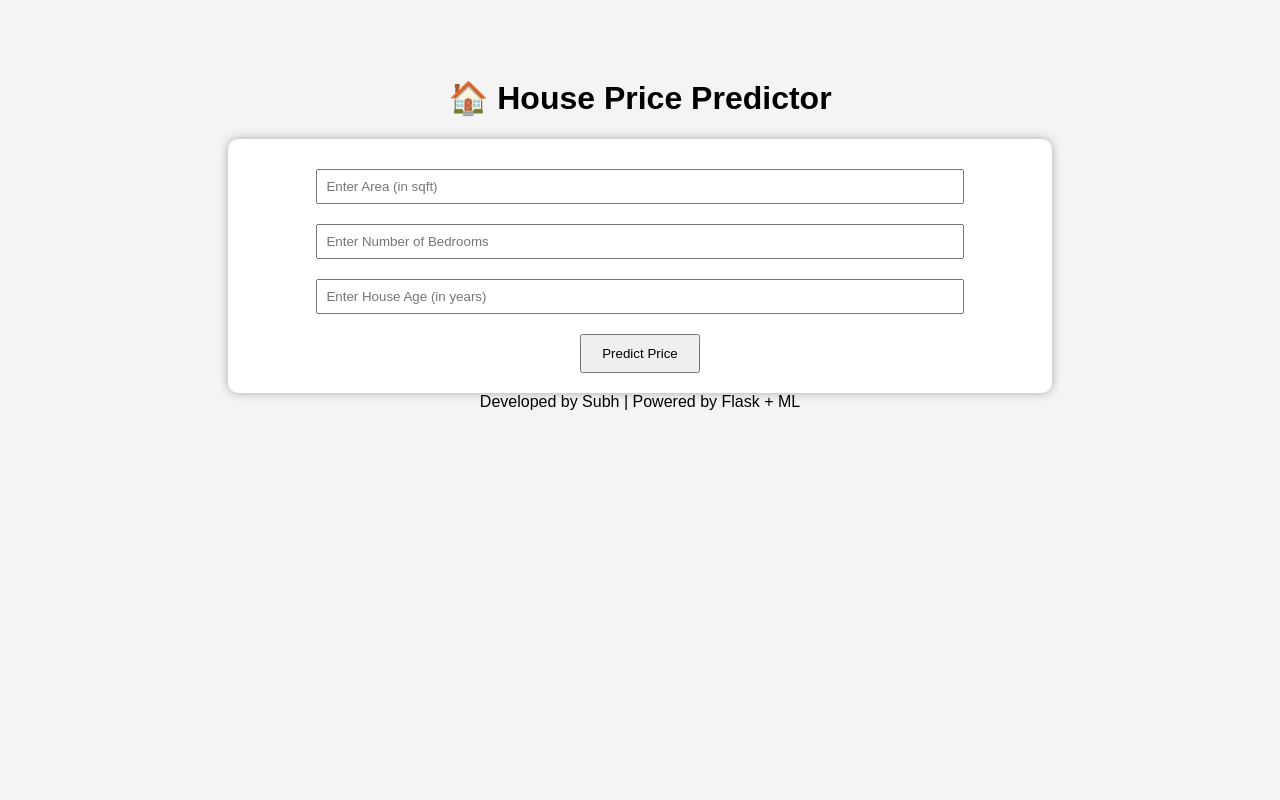
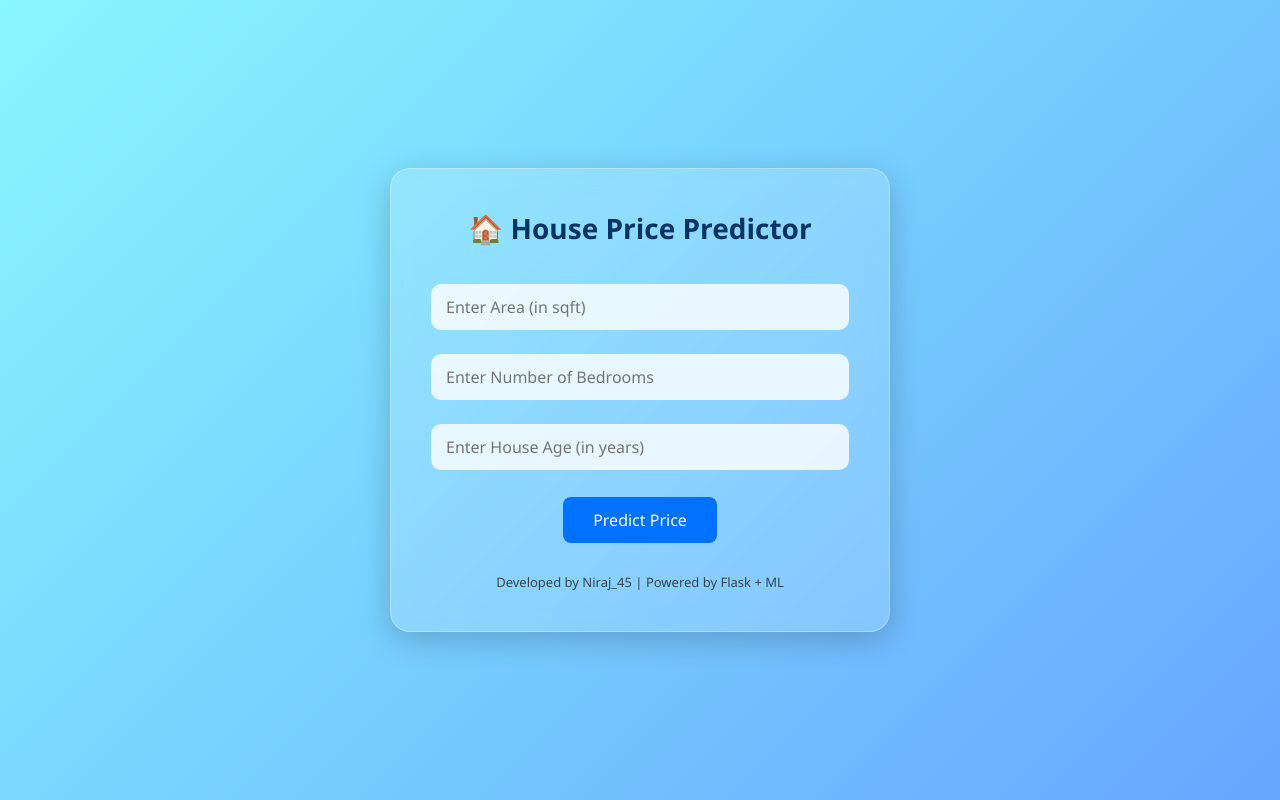
Before and after one commit to NirajG45/HOUSE_PRICE_flask, a Flask app: page / in a window 1280 px wide. Run offline with Flask 3, Linux system fonts and the light colour scheme; parts of the project's set-up code (start-up, migrations or seed data) failed here and were passed over.

Commit message:
updating index.html file code

```diff
--- a/templates/index.html
+++ b/templates/index.html
@@ -1,13 +1,11 @@
 <!DOCTYPE html>
-<html>
+<html lang="en">
 <head>
+    <meta charset="UTF-8">
+    <meta name="viewport" content="width=device-width, initial-scale=1.0">
     <title>House Price Predictor</title>
-    <style>
-        body { font-family: Arial; background-color: #f4f4f4; text-align: center; padding-top: 50px; }
-        form { background: white; display: inline-block; padding: 20px; border-radius: 10px; box-shadow: 0 0 10px #aaa; }
-        input { margin: 10px; padding: 8px; width: 80%; }
-        button { padding: 10px 20px; margin-top: 10px; }
-    </style>
+    <link rel="stylesheet" href="https://cdnjs.cloudflare.com/ajax/libs/font-awesome/5.15.3/css/all.min.css">
+    <link rel="stylesheet" href="{{ url_for('static', filename='style.css') }}">
 </head>
 <body>
     <div class="container">
@@ -26,7 +24,7 @@
         {% endif %}
 
         <footer>
-            Developed by Subh | Powered by Flask + ML
+            Developed by Niraj_45 | Powered by Flask + ML
         </footer>
     </div>
 </body>
```
